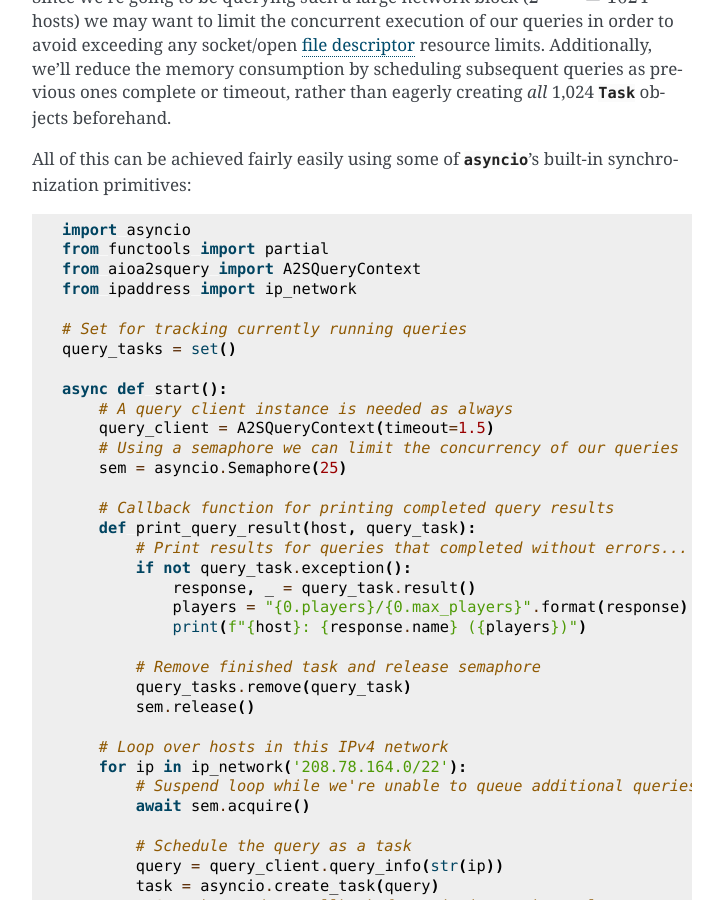
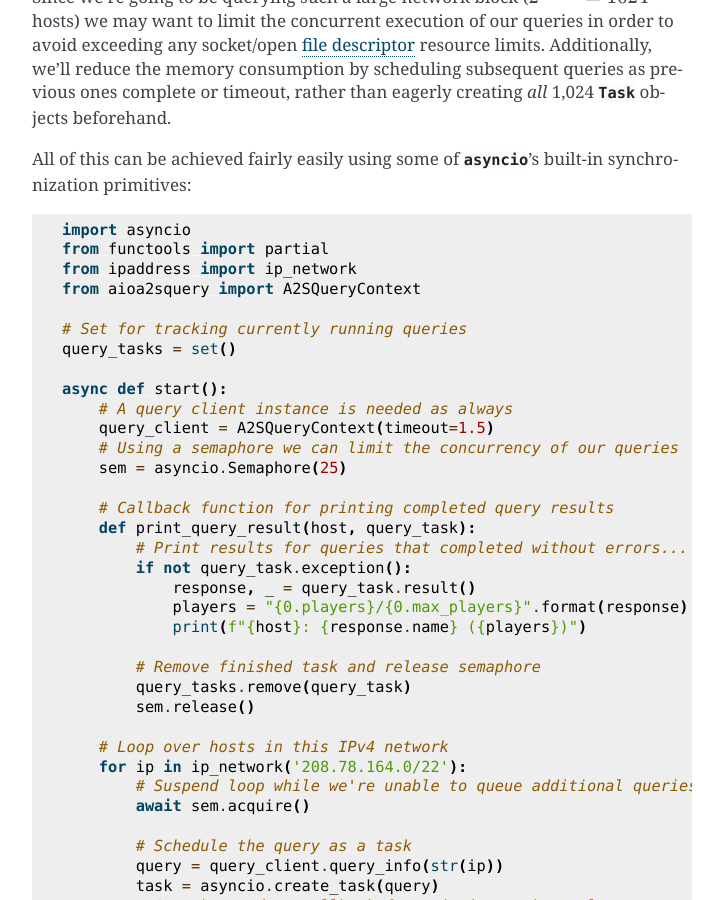
Before and after one commit to insurgency/aioa2squery, a Sphinx documentation site: the page built from docs/examples.rst, in a window 1280 px wide and 900 px high, scrolled down 2727 px. Shown: the whole window, without its empty margins (388-1111 px from the left). Built offline with Sphinx 7.4.7, drawn with Linux system fonts in a browser that asks for light colours.

```diff
--- a/docs/examples.rst
+++ b/docs/examples.rst
@@ -166,8 +166,8 @@ All of this can be achieved fairly easily using some of
 
     import asyncio
     from functools import partial
+    from ipaddress import ip_network
     from aioa2squery import A2SQueryContext
-    from ipaddress import ip_network
 
     # Set for tracking currently running queries
     query_tasks = set()
```
